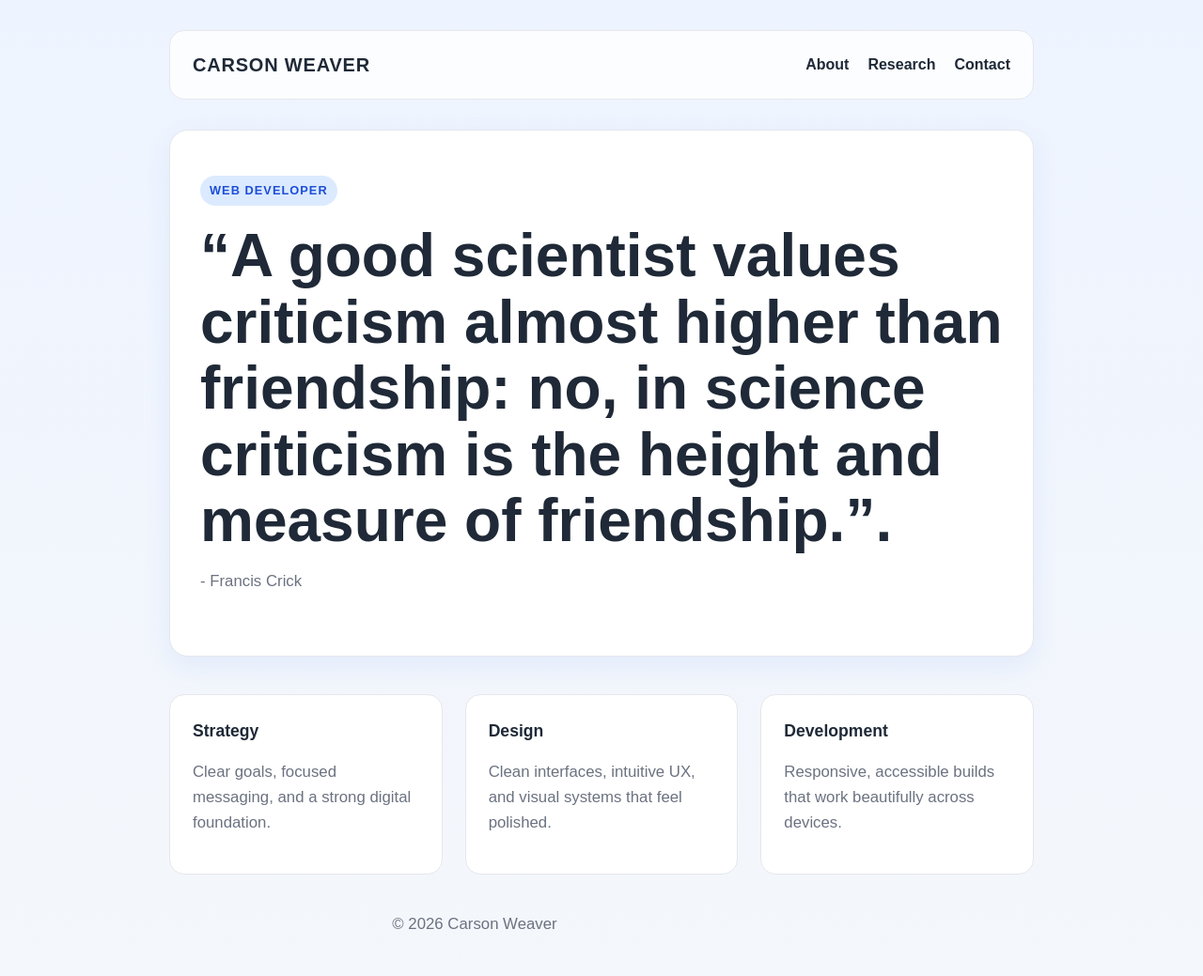
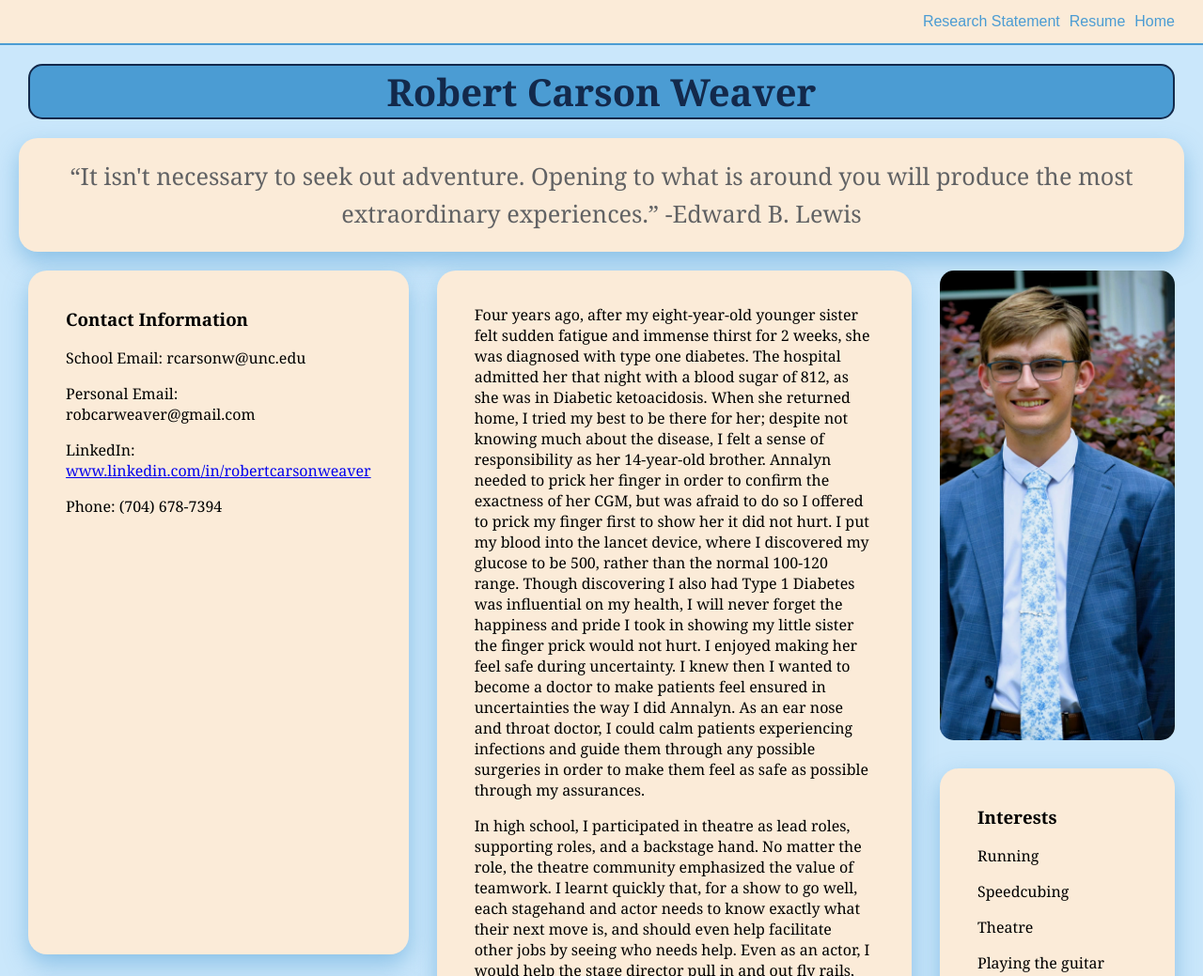
Before and after one commit to RCarsonWeaver/RCarsonWeaver.github.io, a plain HTML site: page index.html in a window 1280 px wide. Shown: the top 1039 px of the page at 94% size. Drawn offline with Linux system fonts and the light colour scheme.

Commit message:
I added more pages in order to expand my website. I also added a resume and a style sheet to make the website look more professional.

```diff
--- a/index.html
+++ b/index.html
@@ -4,196 +4,45 @@
     <meta charset="UTF-8" />
     <meta name="viewport" content="width=device-width, initial-scale=1.0" />
     <title>Carson Weaver</title>
-    <style>
-      :root {
-        --bg: #f4f7fb;
-        --panel: #ffffff;
-        --text: #1f2937;
-        --muted: #6b7280;
-        --accent: #2563eb;
-        --accent-dark: #1d4ed8;
-        --border: #e5e7eb;
-      }
+  <link rel="stylesheet" href="style.css">
+</head>
+<body>
+    <nav class="button_container">
+      <a href="about_me.html" class="nav-box">Research Statement</a>
+      <a href="Carsons_Resume.html" class="nav-box">Resume</a>
+      <a href="index.html" class="nav-box">Home</a>
+  </nav>
+  <h1 id="head">Robert Carson Weaver</h1>
+  <h2 class="quote">“It isn't necessary to seek out adventure. Opening to what is around you will produce the most extraordinary experiences.” -Edward B. Lewis</h2>
+  <div class="profile-section">
+    <div class="left-column">
+      <div class="contact-info">
+        <h3>Contact Information</h3>
+        <p>School Email: rcarsonw@unc.edu</p>
+        <p>Personal Email: robcarweaver@gmail.com</p>
+        <p>LinkedIn: <a href="https://www.linkedin.com/in/robertcarsonweaver" target="_blank">www.linkedin.com/in/robertcarsonweaver</a></p>
+        <p>Phone: (704) 678-7394</p>
+      </div>
 
-      * { box-sizing: border-box; }
+      <img src="images/carolina-photo.png" alt="Photo of Bell Tower at UNC" class="corner-photo">
+    </div>
 
-      body {
-        margin: 0;
-        font-family: Arial, Helvetica, sans-serif;
-        background: linear-gradient(180deg, #eef4ff 0%, var(--bg) 100%);
-        color: var(--text);
-        line-height: 1.6;
-      }
+    <div class="third-box">
+      <p>Four years ago, after my eight-year-old younger sister felt sudden fatigue and immense thirst for 2 weeks, she was diagnosed with type one diabetes. The hospital admitted her that night with a blood sugar of 812, as she was in Diabetic ketoacidosis. When she returned home, I tried my best to be there for her; despite not knowing much about the disease, I felt a sense of responsibility as her 14-year-old brother. Annalyn needed to prick her finger in order to confirm the exactness of her CGM, but was afraid to do so I offered to prick my finger first to show her it did not hurt. I put my blood into the lancet device, where I discovered my glucose to be 500, rather than the normal 100-120 range. Though discovering I also had Type 1 Diabetes was influential on my health, I will never forget the happiness and pride I took in showing my little sister the finger prick would not hurt. I enjoyed making her feel safe during uncertainty. I knew then I wanted to become a doctor to make patients feel ensured in uncertainties the way I did Annalyn. As an ear nose and throat doctor, I could calm patients experiencing infections and guide them through any possible surgeries in order to make them feel as safe as possible through my assurances. </p>
+      <p> In high school, I participated in theatre as lead roles, supporting roles, and a backstage hand. No matter the role, the theatre community emphasized the value of teamwork. I learnt quickly that, for a show to go well, each stagehand and actor needs to know exactly what their next move is, and should even help facilitate other jobs by seeing who needs help. Even as an actor, I would help the stage director pull in and out fly rails, and would help other actors change during quick turnarounds. There was one other important lesson my eyes were opened to: empathy. When I performed as Laurie in “Little Women,” I saw in my own character how no person is one-sided through my research and exploration of the young man. Though Laurie was not the most likeable character, after I worked as his character I noticed his constant loyalty and growth towards the end of the play, mirroring how most people have empathy deep down that will not be available at first glance. Through Laurie and my experiences on the stage, I cemented my understanding of the importance of teamwork and reliable stagehands and further expanded my personal leniency with new faces as I remembered that no one can be read at first glance. Leniency and empathy are values I will hold close as I try to recreate the same sense of safety I gave my sister when I pursue the medical field. </p>
+      <p>At UNC, I am a member of Geoguessr club, the Cubing Club, Christians in Healthcare, and am a part of the Newman Church. With the Christians in Healthcare club, I have had opportunities to volunteer at Peds Playroom. I also presented in Sciathon-U, where my group suggested a solution to lithium mining by replacing lithium batteries with sodium batteries through the sodium gathered in salt water in order to additionally create clean drinking water. I plan to continue expanding my involvement at Carolina as I continue my Freshman Year. </p>
+    </div>
 
-      .container {
-        max-width: 960px;
-        margin: 0 auto;
-        padding: 32px 20px 64px;
-      }
+     <div class="right-column">
+        <img src="images/5755A7F3-9BCB-4FBD-8E49-C92BE1F2A533.jpeg" alt="Photo of Carson Weaver" class="profile-pic">
+      <div class="interests">
+        <h3> Interests </h3>
+        <p> Running</p>
+        <p> Speedcubing</p>
+        <p> Theatre</p>
+        <p> Playing the guitar</p>
+        <p> Collecting records</p>
 
-      header {
-        background: rgba(255, 255, 255, 0.8);
-        border: 1px solid var(--border);
-        border-radius: 16px;
-        padding: 20px 24px;
-        margin-bottom: 32px;
-        backdrop-filter: blur(6px);
-      }
-
-      nav {
-        display: flex;
-        justify-content: space-between;
-        align-items: center;
-        gap: 16px;
-        flex-wrap: wrap;
-      }
-
-      .brand {
-        font-size: 1.25rem;
-        font-weight: 700;
-        letter-spacing: 0.04em;
-      }
-
-      .nav-links {
-        display: flex;
-        gap: 20px;
-        flex-wrap: wrap;
-      }
-
-      .nav-links a {
-        color: var(--text);
-        text-decoration: none;
-        font-weight: 600;
-      }
-
-      .hero {
-        background: var(--panel);
-        border: 1px solid var(--border);
-        border-radius: 20px;
-        padding: 48px 32px;
-        box-shadow: 0 10px 30px rgba(37, 99, 235, 0.08);
-      }
-
-      .eyebrow {
-        display: inline-block;
-        background: #dbeafe;
-        color: var(--accent-dark);
-        font-size: 0.8rem;
-        font-weight: 700;
-        letter-spacing: 0.08em;
-        text-transform: uppercase;
-        padding: 6px 10px;
-        border-radius: 999px;
-      }
-
-      h1 {
-        font-size: clamp(2.3rem, 5vw, 4rem);
-        line-height: 1.1;
-        margin: 18px 0 16px;
-      }
-
-      p {
-        color: var(--muted);
-        font-size: 1.05rem;
-        max-width: 650px;
-      }
-
-      .actions {
-        display: flex;
-        gap: 16px;
-        flex-wrap: wrap;
-        margin-top: 24px;
-      }
-
-      .button {
-        display: inline-block;
-        padding: 12px 20px;
-        border-radius: 10px;
-        text-decoration: none;
-        font-weight: 700;
-        transition: 0.2s ease;
-      }
-
-      .button.primary {
-        background: var(--accent);
-        color: white;
-      }
-
-      .button.primary:hover {
-        background: var(--accent-dark);
-      }
-
-      .button.secondary {
-        background: #eef2ff;
-        color: var(--accent-dark);
-      }
-
-      .grid {
-        display: grid;
-        grid-template-columns: repeat(auto-fit, minmax(220px, 1fr));
-        gap: 24px;
-        margin-top: 40px;
-      }
-
-      .card {
-        background: var(--panel);
-        border: 1px solid var(--border);
-        border-radius: 16px;
-        padding: 24px;
-      }
-
-      .card h2 {
-        margin-top: 0;
-        font-size: 1.1rem;
-      }
-
-      footer {
-        text-align: center;
-        color: var(--muted);
-        margin-top: 40px;
-        font-size: 0.95rem;
-      }
-    </style>
-  </head>
-  <body>
-    <div class="container">
-      <header>
-        <nav>
-          <div class="brand">CARSON WEAVER</div>
-          <div class="nav-links">
-            <a href="#about">About</a>
-            <a href="#research">Research</a>
-            <a href="#contact">Contact</a>
-          </div>
-        </nav>
-      </header>
-
-      <main>
-        <section class="hero" id="about">
-          <span class="eyebrow">Web Developer</span>
-          <h1>“A good scientist values criticism almost higher than friendship: no, in science criticism is the height and measure of friendship.”.</h1>
-          <p> - Francis Crick </p>
-        </section>
-
-        <section class="grid" id="work">
-          <article class="card">
-            <h2>Strategy</h2>
-            <p>Clear goals, focused messaging, and a strong digital foundation.</p>
-          </article>
-          <article class="card">
-            <h2>Design</h2>
-            <p>Clean interfaces, intuitive UX, and visual systems that feel polished.</p>
-          </article>
-          <article class="card">
-            <h2>Development</h2>
-            <p>Responsive, accessible builds that work beautifully across devices.</p>
-          </article>
-        </section>
-      </main>
-
-      <footer id="contact">
-        <p>© 2026 Carson Weaver</p>
-      </footer>
-    </div>
-  </body>
+   </div>
+</body>
 </html>
--- /dev/null
+++ b/style.css
@@ -0,0 +1,157 @@
+#head {
+  font-size: 2.5rem;
+  text-align: center;
+  margin-bottom: 20px;
+  color:#13294B;
+  border-radius: 15px;
+  border: 2px solid #13294B;
+  background-color: #4B9CD3;
+  font:arial;
+  margin: 20px 30px;
+
+
+}
+.button_container {
+    display:flex;
+    justify-content: flex-end;
+    gap: 10px;
+    padding: 14px 30px;
+    background-color: #fbebd8;
+    border-bottom: 2px solid #4B9CD3;
+    margin: 0 0 20px 0;
+}
+.nav-box {
+    color:#4B9CD3;
+    font-family:Arial, Helvetica, sans-serif;
+    border-radius: 8px;
+    transition: 0.2s ease;
+    text-decoration: none;
+}
+.nav-box:hover {
+    color: #6c1da4;
+    text-shadow: #eef2f5;
+    text-decoration: underline;
+}
+.quote {
+
+    font-weight: normal;
+    line-height: 1.6;
+    font-style:arial;
+    color: #616264;
+    font-size: 1.58rem;
+
+    border-radius: 20px;
+    text-align:center;
+    margin-top: 10px;
+    margin-bottom: 10px;
+    margin: 0 20px;
+    padding: 20px 30px;
+    background-color: #fbebd8;
+    box-shadow: 0 10px 25px rgba(75, 156, 211, 0.5);
+}
+
+.profile-pic{
+    width: 250px;
+    height: 500px;
+    object-fit: cover;
+    border-radius: 15px;
+    margin: 0;
+}
+.profile-section {
+  display: flex;
+  justify-content: space-between;  /* contact left, photo right */
+  align-items: stretch;         /* both start at the top */
+  margin: 20px 30px;
+  gap: 30px;
+}
+.left-column {
+  display: flex;
+  flex-direction: column;
+  gap: 30px;
+}
+
+.corner-photo {
+  width: 100%;
+  border-radius: 20px;
+  box-shadow: 0 10px 25px rgba(75, 156, 211, 0.5);
+  flex: 1;  /* take up remaining space */
+}
+
+.third-box {
+    border-radius: 20px;
+    padding: 20px 40px;
+    background-color: #fbebd8;
+    box-shadow: 0 10px 25px rgba(75, 156, 211, 0.5);
+    font-weight: normal;
+}
+.contact-info {
+    border-radius: 20px;
+    padding: 20px 40px;
+    background-color: #fbebd8;
+    box-shadow: 0 10px 25px rgba(75, 156, 211, 0.5);
+    flex: 1;  /* take up remaining space */
+}
+
+.right-column {
+  display: flex;
+  flex-direction: column;
+  gap: 30px;
+}
+
+.interests {
+    border-radius: 20px;
+    padding: 20px 40px;
+    background-color: #fbebd8;
+    box-shadow: 0 10px 25px rgba(75, 156, 211, 0.5);
+    flex: 1;  /* take up remaining space */
+}
+
+body {
+  background-color: #cae7fb;
+  font-family: Georgia, "Times New Roman", serif;
+  margin: 0;
+  padding: 0;
+}
+.about-text {
+    border-radius: 20px;
+    padding: 20px 40px;
+    background-color: #fbebd8;
+    box-shadow: 0 10px 25px rgba(75, 156, 211, 0.5);
+    margin: 20px 30px;
+    margin-left: 0px;
+    font-weight: normal;
+    font-size: 1.5rem;
+    line-height: 1.6;
+    flex: 1;  /* take up remaining space */
+}
+
+.hamburger {
+    display: flex;
+    align-items: stretch;
+    gap: 30px;
+    margin: 20px 30px;
+    flex: 1;  /* take up remaining space */
+
+}
+
+.hamburger .about-text {
+  flex: 1;
+  margin: 0;    /* removes the extra margin that made it sit lower than the photo */
+}
+
+.resume-box {
+  border-radius: 20px;
+  padding: 20px 40px;
+  background-color: #fbebd8;
+  box-shadow: 0 10px 25px rgba(75, 156, 211, 0.5);
+  margin: 20px 30px;
+  text-align: center;
+}
+
+.resume-box iframe {
+  width: 100%;
+  height: 1000px;
+  border: none;
+  border-radius: 10px;
+  margin-top: 20px;
+}
```
Also changed, not shown: About_Me.html (added, +22 -0 lines), Carsons_Resume.html (added, +21 -0 lines), images/5755A7F3-9BCB-4FBD-8E49-C92BE1F2A533.jpeg (added), images/carolina-photo.png (added), 3 other files.
